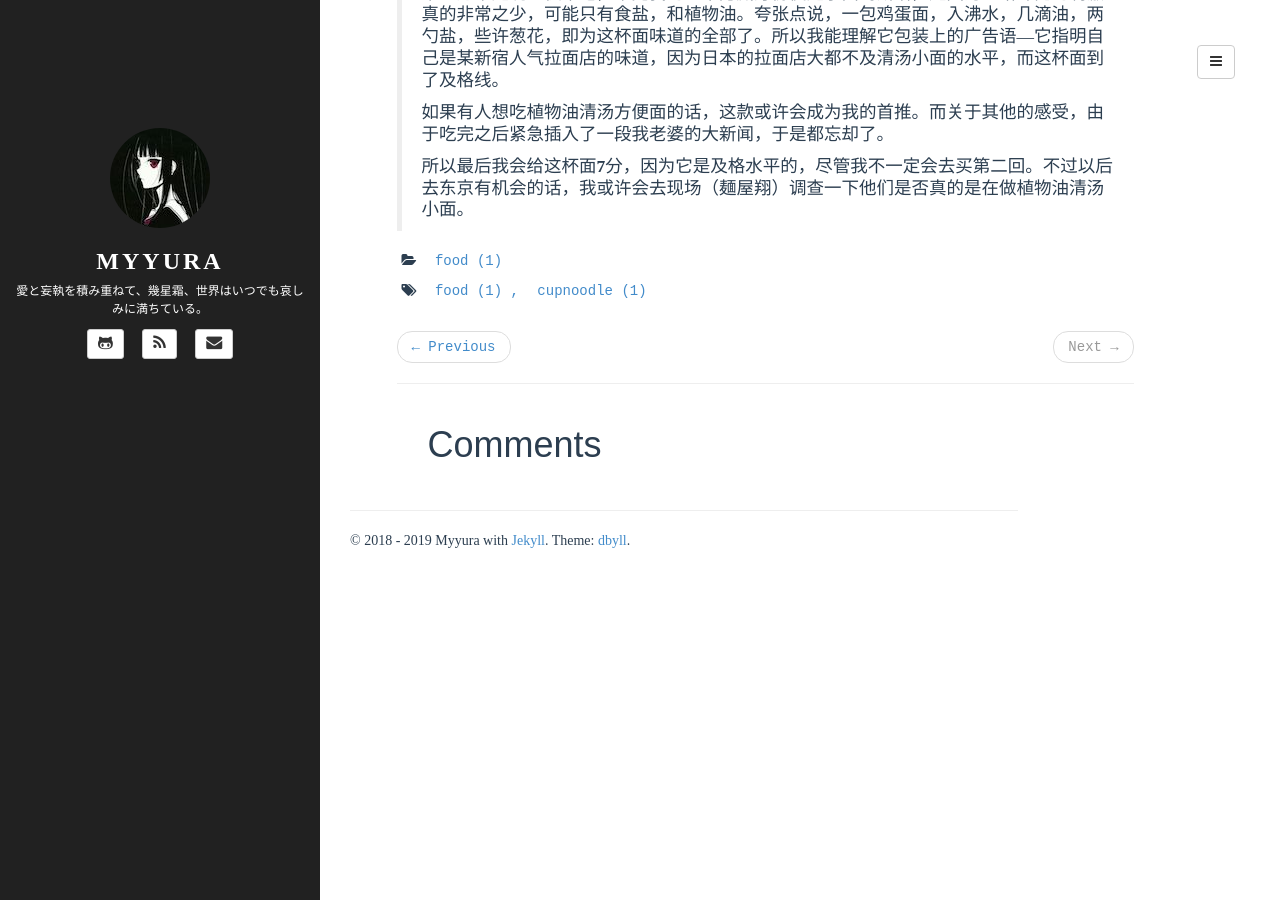
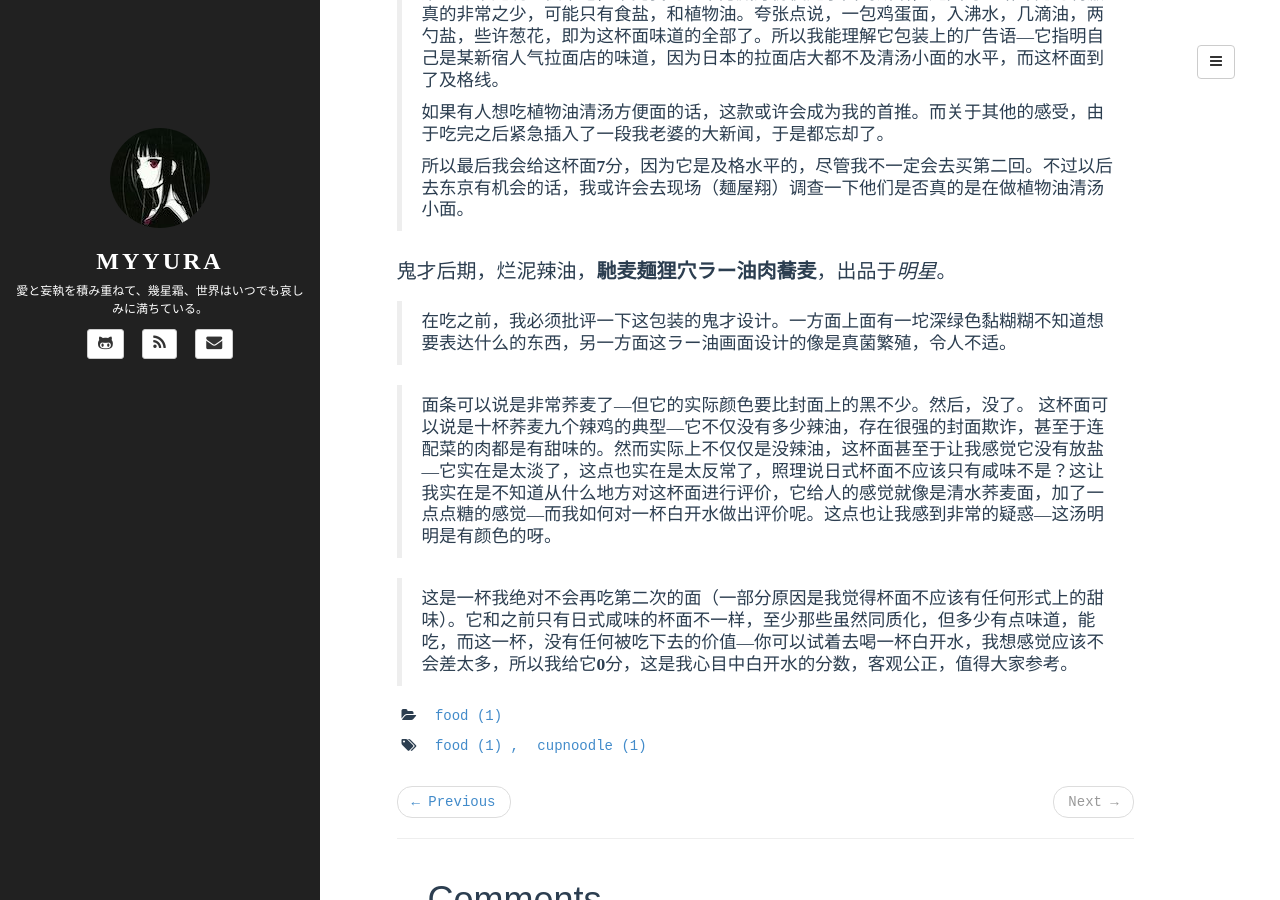
Before and after one commit to Myyura/myyura.github.io, a Jekyll site: the page built from _posts/food/2018-11-11-cupnoodle-japan-1.md, in a window 1280 px wide and 900 px high, scrolled down 5034 px. Built offline with Jekyll 4.4.1, drawn with Linux system fonts in a browser that asks for light colours; a script that is not in the unit is left out; comment, search, counter and statistics services are not loaded.

Commit message:
Update 馳麦麺狸穴ラー油肉蕎麦

```diff
--- a/_posts/food/2018-11-11-cupnoodle-japan-1.md
+++ b/_posts/food/2018-11-11-cupnoodle-japan-1.md
@@ -113,3 +113,12 @@ tags: [food, cupnoodle]
 > 如果有人想吃植物油清汤方便面的话，这款或许会成为我的首推。而关于其他的感受，由于吃完之后紧急插入了一段我老婆的大新闻，于是都忘却了。
 >
 > 所以最后我会给这杯面**7**分，因为它是及格水平的，尽管我不一定会去买第二回。不过以后去东京有机会的话，我或许会去现场（麺屋翔）调查一下他们是否真的是在做植物油清汤小面。
+
+鬼才后期，烂泥辣油，**馳麦麺狸穴ラー油肉蕎麦**，出品于*明星*。
+
+> 在吃之前，我必须批评一下这包装的鬼才设计。一方面上面有一坨深绿色黏糊糊不知道想要表达什么的东西，另一方面这ラー油画面设计的像是真菌繁殖，令人不适。
+
+> 面条可以说是非常荞麦了---但它的实际颜色要比封面上的黑不少。然后，没了。
+> 这杯面可以说是十杯荞麦九个辣鸡的典型---它不仅没有多少辣油，存在很强的封面欺诈，甚至于连配菜的肉都是有甜味的。然而实际上不仅仅是没辣油，这杯面甚至于让我感觉它没有放盐---它实在是太淡了，这点也实在是太反常了，照理说日式杯面不应该只有咸味不是？这让我实在是不知道从什么地方对这杯面进行评价，它给人的感觉就像是清水荞麦面，加了一点点糖的感觉---而我如何对一杯白开水做出评价呢。这点也让我感到非常的疑惑---这汤明明是有颜色的呀。
+
+> 这是一杯我绝对不会再吃第二次的面（一部分原因是我觉得杯面不应该有任何形式上的甜味）。它和之前只有日式咸味的杯面不一样，至少那些虽然同质化，但多少有点味道，能吃，而这一杯，没有任何被吃下去的价值---你可以试着去喝一杯白开水，我想感觉应该不会差太多，所以我给它**0**分，这是我心目中白开水的分数，客观公正，值得大家参考。
```
